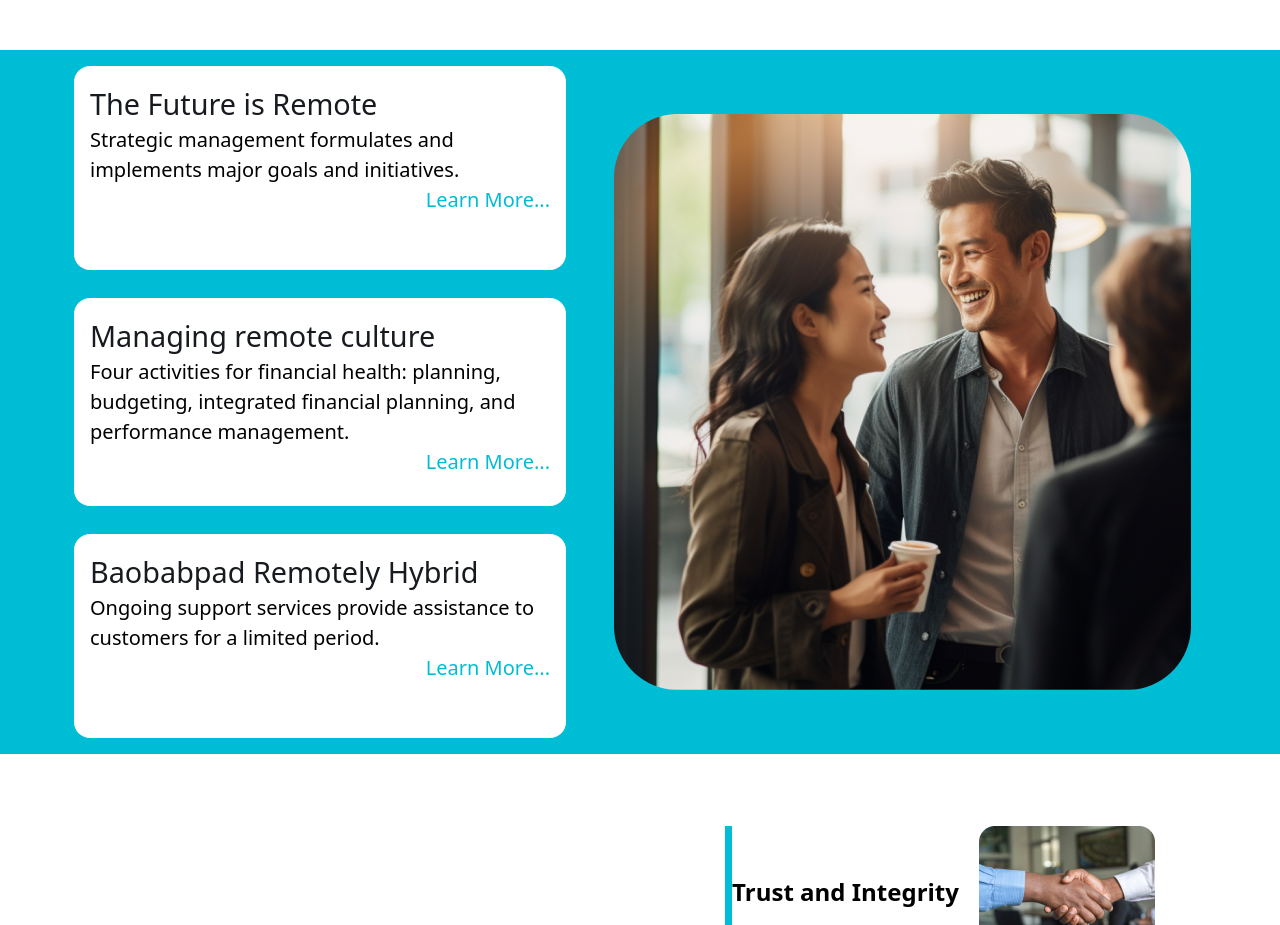
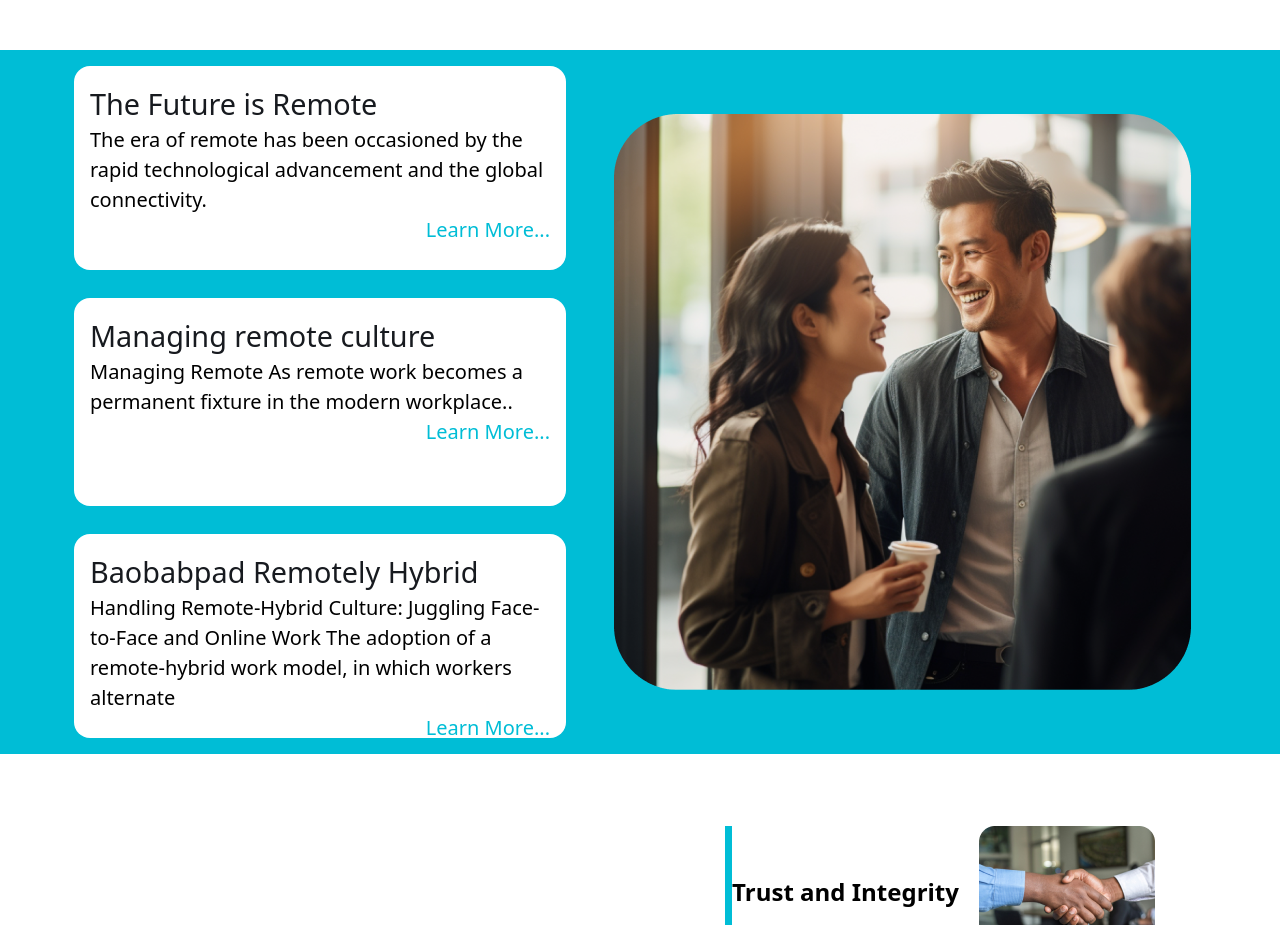
Before and after one commit to baobabpad-pilot/baobabpad_frontend_v0, a Next.js app: page /Remote in a window 1280 px wide. Shown: the part 1382-2307 px from the top of the page. Built offline with nearby package versions, Linux system fonts and the light colour scheme.

Commit message:
added the content on the remote page

```diff
--- a/src/components/remote_sections/Future_is_Remote.tsx
+++ b/src/components/remote_sections/Future_is_Remote.tsx
@@ -5,7 +5,7 @@ const Future_is_Remote = () => {
     <div className="px-4 py-4 flex flex-col gap-8 bg-[url('/introduction-solution-image.png')] bg-cover bg-center relative text-white bg-white bg-opacity-50 backdrop-blur-5 text-base">
     <div className="absolute top-0 left-0 right-0 bottom-0 bg-gray-200 opacity-30 z-10"></div>
     <div className="bg-black  bg-opacity-75 p-4 rounded-lg">
-        <p>The era of remote has been occasioned by the rapid technological advancement and the global connectivity. the concept of remote work has shifted from a niche alternative to a mainstream movement. Many employers doubted the productivity and reliability of remote employees, and traditional office culture dominated the corporate landscape. However, the necessity of remote work during the pandemic demonstrated its feasibility and, in many cases, its advantages.</p>
+        <p>The era of remote has been occasioned by the rapid technological advancement and the global connectivity. The concept of remote work has shifted from a niche alternative to a mainstream movement. Many employers doubted the productivity and reliability of remote employees, and traditional office culture dominated the corporate landscape. However, the necessity of remote work during the pandemic demonstrated its feasibility and, in many cases, its advantages.</p>
 
         <p>As remote work continues to evolve, so too will the concept of workspaces. Hybrid models, where employees split their time between remote work and the office, are becoming increasingly popular. Companies are redesigning office spaces to accommodate flexible work arrangements, focusing on collaboration zones rather than traditional desk setups.</p>
 
--- a/src/components/remote_sections/Managing_Remote.tsx
+++ b/src/components/remote_sections/Managing_Remote.tsx
@@ -6,7 +6,7 @@ const Managing_Remote = () => {
     <div className="absolute top-0 left-0 right-0 bottom-0 bg-gray-200 opacity-30 z-10"></div>
     <div className="bg-black  bg-opacity-75 p-4 rounded-lg">
         <p>
-        Managing Remote As remote work becomes a permanent fixture in the modern workplace, managing and nurturing a strong company culture remotely has become a critical challenge for leaders. A thriving remote culture can lead to higher employee satisfaction, improved productivity, and a more cohesive team. Here are key strategies for managing remote culture effectively.
+        Managing Remote as remote work becomes a permanent fixture in the modern workplace, managing and nurturing a strong company culture remotely has become a critical challenge for leaders. A thriving remote culture can lead to higher employee satisfaction, improved productivity, and a more cohesive team. Here are key strategies for managing remote culture effectively.
         </p>
 
         <p>
--- a/src/pages/Remote.tsx
+++ b/src/pages/Remote.tsx
@@ -194,7 +194,7 @@ const Remote = () => {
                 The Future is Remote
               </span>
               <span className="">
-              Strategic management formulates and implements major goals and initiatives.
+              The era of remote has been occasioned by the rapid technological advancement and the global connectivity.
               </span>
               <div className="w-[100%] flex justify-end">
               <a
@@ -211,7 +211,7 @@ const Remote = () => {
               Managing  remote culture
               </span>
               <span className="">
-              Four activities for financial health: planning, budgeting, integrated financial planning, and performance management.
+              Managing Remote As remote work becomes a permanent fixture in the modern workplace..
               </span>
               <div className="w-[100%] flex justify-end">
               <a
@@ -228,7 +228,8 @@ const Remote = () => {
               Baobabpad Remotely Hybrid
               </span>
               <span className="">
-               Ongoing support services provide assistance to customers for a limited period.
+              Handling Remote-Hybrid Culture: Juggling Face-to-Face and Online Work
+          The adoption of a remote-hybrid work model, in which workers alternate
               </span>
               <div className="w-[100%]  flex justify-end">
               <a
```
Also changed, not shown: src/components/remote_sections/Baobabpad_Remote_Hybrid.tsx (+13 -14 lines).
